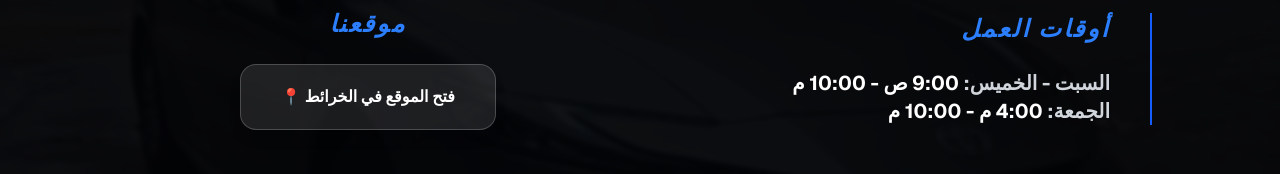
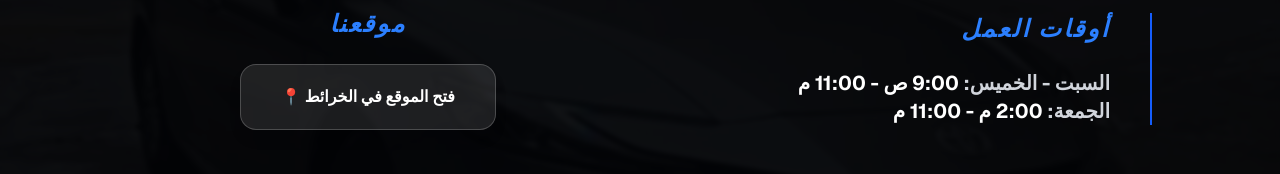
Before and after one commit to ali-smart-systems/car-style, a Next.js app: page / in a window 1280 px wide. Shown: the part 4693-4867 px from the top of the page. Built offline with nearby package versions, Linux system fonts and the light colour scheme.

Commit message:
Update page.tsx

```diff
--- a/app/page.tsx
+++ b/app/page.tsx
@@ -402,12 +402,12 @@ export default function Home() {
 
               <p className="text-gray-300 text-xl font-bold">
                 السبت - الخميس:
-                <span className="text-white"> 9:00 ص - 10:00 م</span>
+                <span className="text-white"> 9:00 ص - 11:00 م</span>
               </p>
 
               <p className="text-gray-300 text-xl font-bold">
                 الجمعة:
-                <span className="text-white"> 4:00 م - 10:00 م</span>
+                <span className="text-white"> 2:00 م - 11:00 م</span>
               </p>
             </div>
 
```
